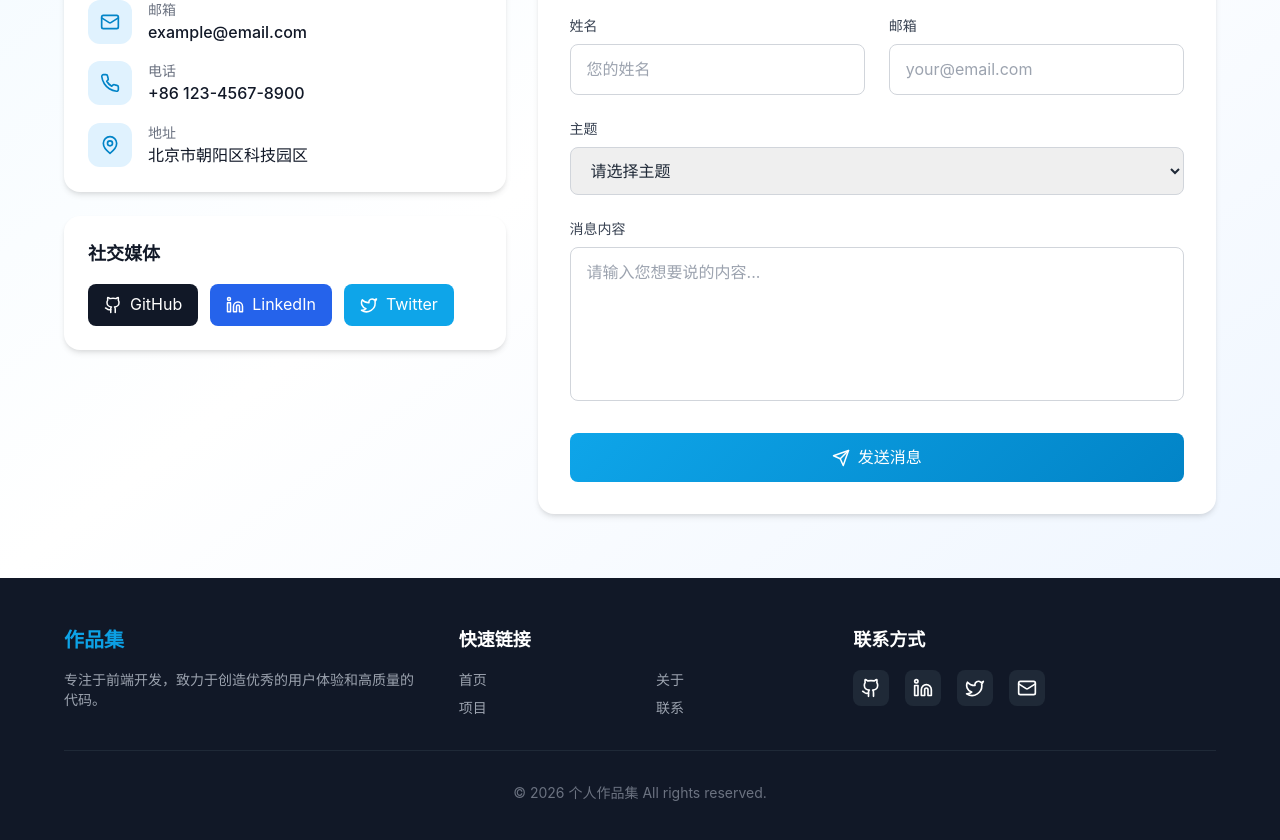
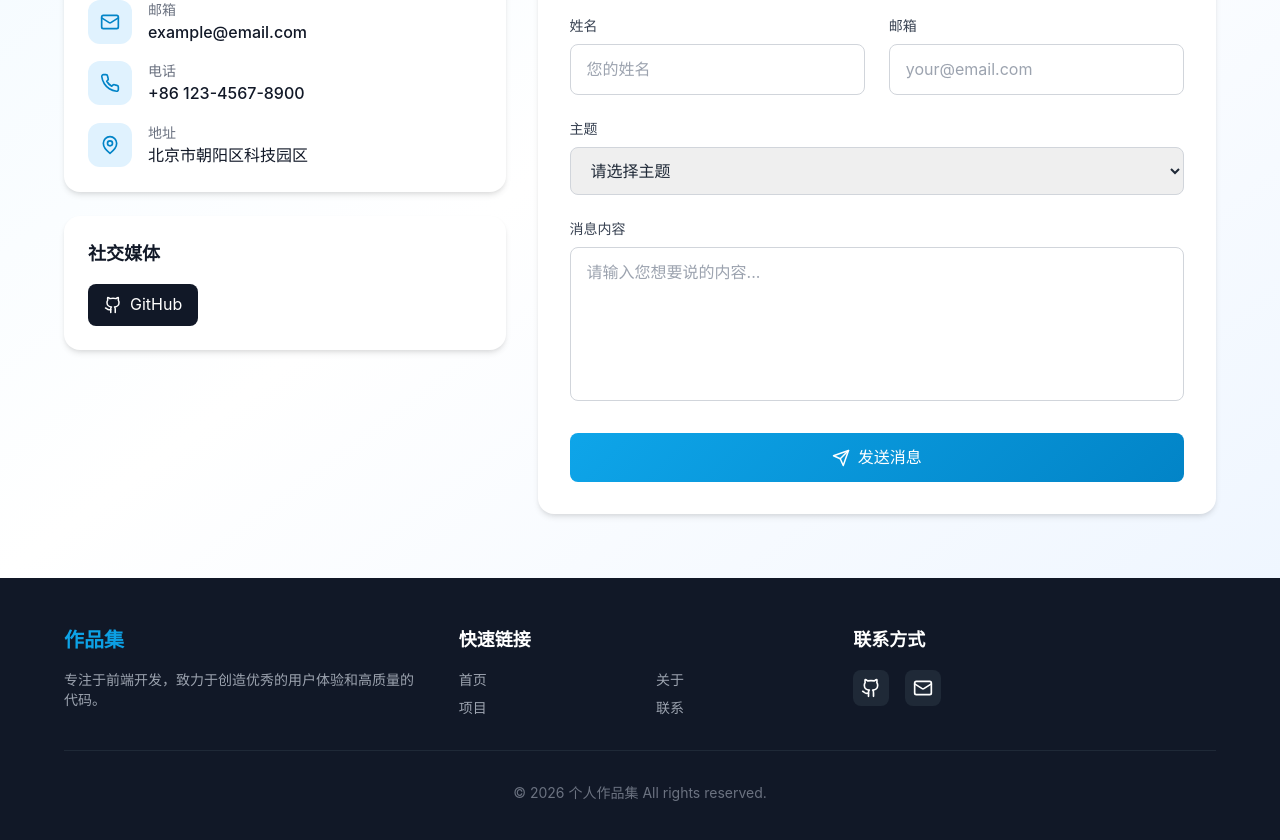
Before and after one commit to chen-1368/portfolio, a React (Vite) app: page /portfolio/contact in a window 1280 px wide. Shown: the part 378-1218 px from the top of the page. Built offline with nearby package versions, Linux system fonts and the light colour scheme.

Commit message:
联系方式统一管理

```diff
--- a/src/components/Footer.tsx
+++ b/src/components/Footer.tsx
@@ -1,9 +1,5 @@
-import {
-  Github as GithubIcon,
-  Linkedin as LinkedinIcon,
-  Mail,
-  Twitter as TwitterIcon,
-} from 'lucide-react';
+import { Github as GithubIcon, Mail } from 'lucide-react';
+import { socialLinks, contactInfo } from '@/data/socials';
 
 export default function Footer() {
   return (
@@ -47,7 +43,7 @@ export default function Footer() {
             <h4 className="text-lg font-semibold mb-4">联系方式</h4>
             <div className="flex space-x-4">
               <a
-                href="https://github.com"
+                href={socialLinks.find((link) => link.name === 'GitHub')?.url}
                 target="_blank"
                 rel="noopener noreferrer"
                 className="p-2 rounded-lg bg-gray-800 hover:bg-primary-600 transition-colors"
@@ -55,23 +51,7 @@ export default function Footer() {
                 <GithubIcon size={20} />
               </a>
               <a
-                href="https://linkedin.com"
-                target="_blank"
-                rel="noopener noreferrer"
-                className="p-2 rounded-lg bg-gray-800 hover:bg-primary-600 transition-colors"
-              >
-                <LinkedinIcon size={20} />
-              </a>
-              <a
-                href="https://twitter.com"
-                target="_blank"
-                rel="noopener noreferrer"
-                className="p-2 rounded-lg bg-gray-800 hover:bg-primary-600 transition-colors"
-              >
-                <TwitterIcon size={20} />
-              </a>
-              <a
-                href="mailto:example@email.com"
+                href={`mailto:${contactInfo.email}`}
                 className="p-2 rounded-lg bg-gray-800 hover:bg-primary-600 transition-colors"
               >
                 <Mail size={20} />
--- /dev/null
+++ b/src/data/socials.ts
@@ -0,0 +1,17 @@
+export interface SocialLink {
+  name: string;
+  url: string;
+}
+
+export const socialLinks: SocialLink[] = [
+  {
+    name: 'GitHub',
+    url: 'https://github.com/chen-1368'
+  }
+];
+
+export const contactInfo = {
+  email: 'example@email.com',
+  phone: '+86 123-4567-8900',
+  address: '北京市朝阳区科技园区'
+};
--- a/src/pages/Contact.tsx
+++ b/src/pages/Contact.tsx
@@ -1,14 +1,7 @@
 import { useState } from 'react';
 import { motion } from 'framer-motion';
-import {
-  Github as GithubIcon,
-  Linkedin as LinkedinIcon,
-  Mail,
-  MapPin,
-  Phone,
-  Send,
-  Twitter as TwitterIcon,
-} from 'lucide-react';
+import { Github as GithubIcon, Mail, MapPin, Phone, Send } from 'lucide-react';
+import { socialLinks, contactInfo } from '@/data/socials';
 
 export default function Contact() {
   const [formData, setFormData] = useState({
@@ -81,7 +74,7 @@ export default function Contact() {
                     </div>
                     <div>
                       <p className="text-sm text-gray-500">邮箱</p>
-                      <p className="text-gray-900 font-medium">example@email.com</p>
+                      <p className="text-gray-900 font-medium">{contactInfo.email}</p>
                     </div>
                   </div>
 
@@ -91,7 +84,7 @@ export default function Contact() {
                     </div>
                     <div>
                       <p className="text-sm text-gray-500">电话</p>
-                      <p className="text-gray-900 font-medium">+86 123-4567-8900</p>
+                      <p className="text-gray-900 font-medium">{contactInfo.phone}</p>
                     </div>
                   </div>
 
@@ -101,7 +94,7 @@ export default function Contact() {
                     </div>
                     <div>
                       <p className="text-sm text-gray-500">地址</p>
-                      <p className="text-gray-900 font-medium">北京市朝阳区科技园区</p>
+                      <p className="text-gray-900 font-medium">{contactInfo.address}</p>
                     </div>
                   </div>
                 </div>
@@ -110,33 +103,18 @@ export default function Contact() {
               <div className="bg-white p-6 rounded-2xl card-shadow">
                 <h3 className="text-lg font-semibold text-gray-900 mb-4">社交媒体</h3>
                 <div className="flex flex-wrap gap-3">
+                  {socialLinks.map((link) => (
                     <a
-                    href="https://github.com"
+                      key={link.name}
+                      href={link.url}
                       target="_blank"
                       rel="noopener noreferrer"
                       className="flex items-center gap-2 px-4 py-2 bg-gray-900 text-white rounded-lg hover:bg-gray-800 transition-colors"
                     >
                       <GithubIcon size={18} />
-                    <span>GitHub</span>
+                      <span>{link.name}</span>
                     </a>
-                  <a
-                    href="https://linkedin.com"
-                    target="_blank"
-                    rel="noopener noreferrer"
-                    className="flex items-center gap-2 px-4 py-2 bg-blue-600 text-white rounded-lg hover:bg-blue-700 transition-colors"
-                  >
-                    <LinkedinIcon size={18} />
-                    <span>LinkedIn</span>
-                  </a>
-                  <a
-                    href="https://twitter.com"
-                    target="_blank"
-                    rel="noopener noreferrer"
-                    className="flex items-center gap-2 px-4 py-2 bg-sky-500 text-white rounded-lg hover:bg-sky-600 transition-colors"
-                  >
-                    <TwitterIcon size={18} />
-                    <span>Twitter</span>
-                  </a>
+                  ))}
                 </div>
               </div>
             </motion.div>
```
Lines whose indentation alone changed are shown as unchanged.
